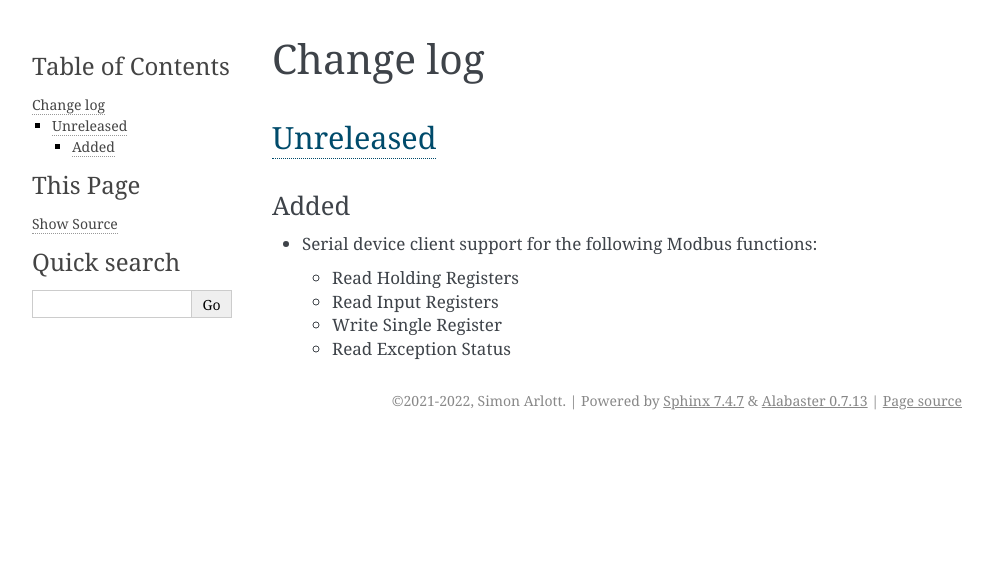
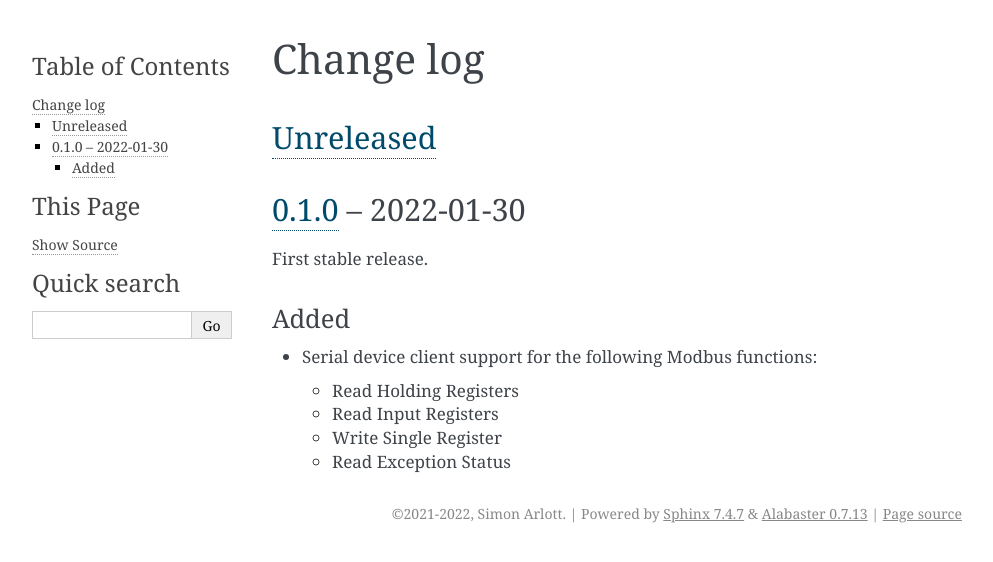
Before and after one commit to nomis/mcu-uuid-modbus, a Sphinx documentation site: the page built from docs/changelog.rst, in a window 1280 px wide. Shown: the top 562 px of the page, without its empty margins (148-1141 px from the left). Built offline with Sphinx 7.4.7, drawn with Linux system fonts in a browser that asks for light colours.

Commit message:
Version 0.1.0

```diff
--- a/docs/changelog.rst
+++ b/docs/changelog.rst
@@ -3,6 +3,11 @@ Change log
 
 Unreleased_
 -----------
+
+0.1.0_ |--| 2022-01-30
+----------------------
+
+First stable release.
 
 Added
 ~~~~~
```
Also changed, not shown: 1 other file.
